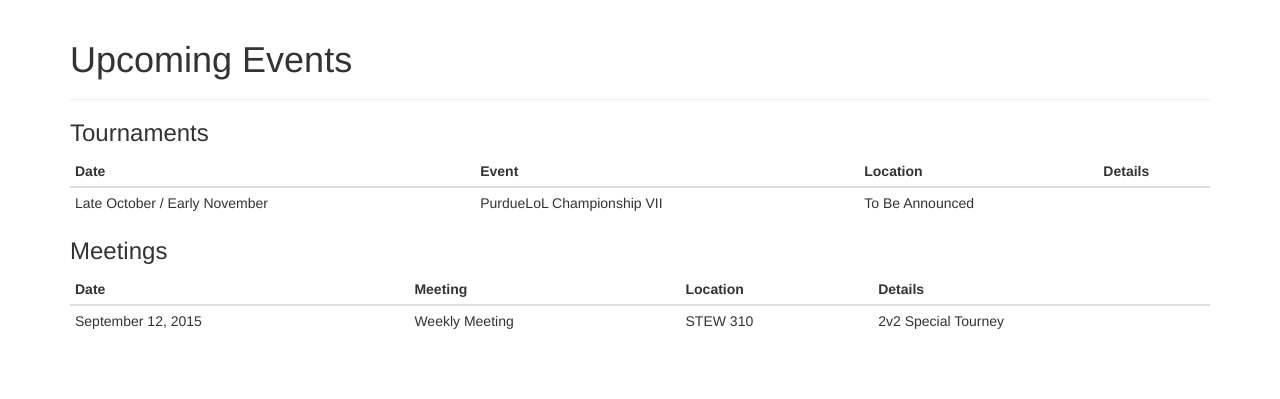
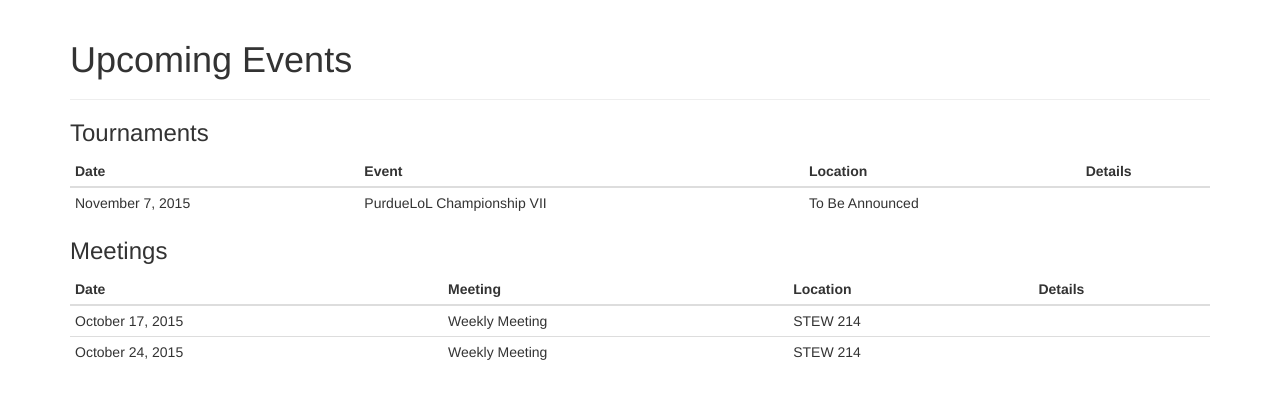
Before and after one commit to smithsps/PurdueLoLWebsite, a PHP site: page /events/index.php in a window 1280 px wide. Shown: the part 52-451 px from the top of the page. Run offline with PHP 8.4, Linux system fonts and the light colour scheme; some libraries are stand-ins or nearby versions.

Commit message:
Updated events page with 5v5 tournament date and the next two weekly meetings on October 17 and 24.

```diff
--- a/events/index.php
+++ b/events/index.php
@@ -24,7 +24,7 @@
 	    </thead>
 	    <tbody>
 	      <tr href="/events/ChampionshipVI.php">
-		<td>Late October / Early November</td>
+		<td>November 7, 2015</td>
 		<td>PurdueLoL Championship VII</td>
 		<td>To Be Announced</td>
 		<td></td>
@@ -43,17 +43,17 @@
 	      </tr>
 	    </thead>
 	    <tbody>
-	      <!-- <tr>
-		<td>September 27th, 2014</td>
-		<td>Weekend LAN / Small Tourney</td>
-		<td>STEW 281</td>
-		<td>2 Player 1v1 Tourney</td>
-	      </tr> -->
 	      <tr>
-	      	<td>September 12, 2015</td>
+	      	<td>October 17, 2015</td>
 	      	<td>Weekly Meeting</td>
-	      	<td>STEW 310</td>
-	      	<td>2v2 Special Tourney</td>
+	      	<td>STEW 214</td>
+	      	<td></td>
+	      </tr>
+	      <tr>
+	      	<td>October 24, 2015</td>
+	      	<td>Weekly Meeting</td>
+	      	<td>STEW 214</td>
+	      	<td></td>
 	      </tr>
 	    </tbody>
 	  </table>
```
